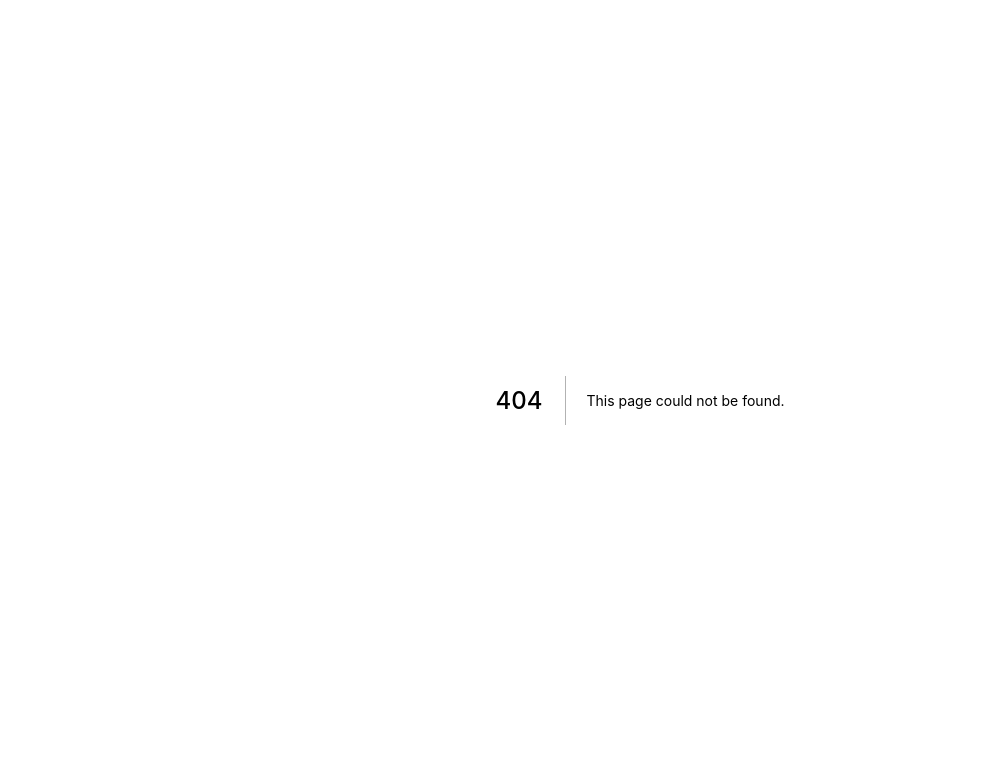
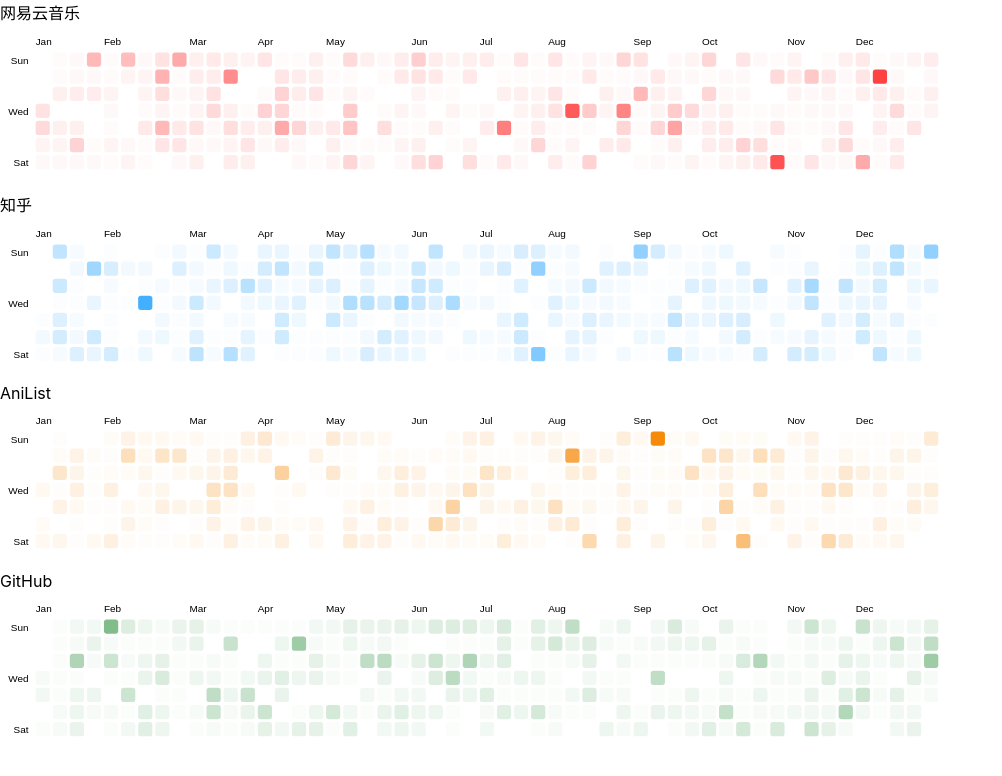
Before and after one commit to arctic-to/arctic.to, a Next.js app: page /1 in a window 1280 px wide. Before the commit this address had no page. Shown: the top 776 px of the page, without its empty margins (0-1002 px from the left). Built offline with nearby package versions, Linux system fonts and the light colour scheme.

Commit message:
feat(component): calendar graph

```diff
--- a/package.json
+++ b/package.json
@@ -14,12 +14,14 @@
     "node": ">=12.0.0"
   },
   "dependencies": {
+    "d3": "^6.3.1",
     "next": "10.0.3",
     "react": "17.0.1",
     "react-dom": "17.0.1",
     "sass": "^1.30.0"
   },
   "devDependencies": {
+    "@types/d3": "^6.2.0",
     "@types/jest": "^26.0.19",
     "@types/node": "^14.14.12",
     "@types/react": "^17.0.0",
--- /dev/null
+++ b/src/components/CalendarGraph/index.tsx
@@ -0,0 +1,89 @@
+import * as d3 from 'd3'
+import { useEffect, useRef } from 'react'
+
+const VIEWBOX_W = 1340
+const VIEWBOX_H = 230
+
+const CELLS_START_X = 50
+const CELLS_START_Y = 40
+const AXIS_GAP = 10
+
+const CELL_SIZE = 20
+const CELL_GAP = 4
+const CELL_OFFSET = CELL_SIZE + CELL_GAP
+const CELL_RADIUS = 4
+
+interface CalendarGraphProps {
+  data: {
+    date: Date
+    data: number
+  }[]
+  color: string
+}
+
+export function CalendarGraph({ data, color }: CalendarGraphProps) {
+  const ref = useRef(null)
+
+  const maxValue = d3.max(data, (d) => d.data) ?? 0
+  const calcColor = d3.interpolate('#FFFFFF', color)
+
+  useEffect(() => {
+    const svg = d3
+      .select(ref.current)
+      .attr('viewBox', [0, 0, VIEWBOX_W, VIEWBOX_H].join(' '))
+      .attr('font-family', 'sans-serif')
+      .attr('font-size', 14)
+
+    const graph = svg
+      .append('g')
+      .attr('transform', `translate(${CELLS_START_X}, ${CELLS_START_Y})`)
+
+    // Day of Week Axis
+    graph
+      .append('g')
+      .attr('text-anchor', 'end')
+      .selectAll('text')
+      .data(d3.range(7).map((v, i) => i))
+      .join('text')
+      .attr('x', -AXIS_GAP)
+      .attr('y', (i) => CELL_OFFSET * (i + 0.5))
+      .attr('dy', '0.25em')
+      .text((i) => ['Sun', '', '', 'Wed', '', '', 'Sat'][i])
+
+    // Month Axis
+    graph
+      .append('g')
+      .selectAll('text')
+      .data(
+        d3.timeMonths(d3.timeMonth(data[0].date), data[data.length - 1].date),
+      )
+      .join('text')
+      .attr(
+        'x',
+        (month) => d3.timeSunday.count(d3.timeYear(month), month) * CELL_OFFSET,
+      )
+      .attr('y', -AXIS_GAP)
+      .text(d3.timeFormat('%b'))
+
+    // Cells
+    graph
+      .append('g')
+      .selectAll('rect')
+      .data(data)
+      .join('rect')
+      .attr('fill', (d) => calcColor(d.data / maxValue))
+      .attr(
+        'x',
+        (d) => d3.timeSunday.count(d3.timeYear(d.date), d.date) * CELL_OFFSET,
+      )
+      .attr('y', (d) => d.date.getDay() * CELL_OFFSET)
+      .attr('width', CELL_SIZE)
+      .attr('height', CELL_SIZE)
+      .attr('rx', CELL_RADIUS)
+      .attr('ry', CELL_RADIUS)
+      .append('title')
+      .text((d) => `${d.date}: ${d.data}`)
+  }, [])
+
+  return <svg ref={ref}></svg>
+}
--- /dev/null
+++ b/src/components/index.ts
@@ -0,0 +1 @@
+export * from './CalendarGraph'
--- /dev/null
+++ b/src/pages/[username]/index.module.scss
@@ -0,0 +1,5 @@
+.profile {
+  .calendar {
+    width: 954px;
+  }
+}
--- /dev/null
+++ b/src/pages/[username]/index.tsx
@@ -0,0 +1,28 @@
+import * as d3 from 'd3'
+
+import { CalendarGraph } from '@/src/components'
+
+import styles from './index.module.scss'
+
+const makeData = () =>
+  d3.range(366).map((i) => ({
+    date: new Date(2020, 0, i + 1),
+    data: Math.floor(d3.randomLogNormal(1)()),
+  }))
+
+export default function Profile() {
+  return (
+    <div className={styles.profile}>
+      <div className={styles.calendar}>
+        网易云音乐
+        <CalendarGraph data={makeData()} color="#FF4343" />
+        知乎
+        <CalendarGraph data={makeData()} color="#43B0FF" />
+        AniList
+        <CalendarGraph data={makeData()} color="#f68a0a" />
+        GitHub
+        <CalendarGraph data={makeData()} color="#80BD8B" />
+      </div>
+    </div>
+  )
+}
```
Also changed, not shown: 1 other file (tests, documents, lock files or other folders).
